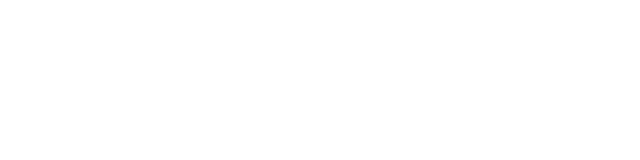
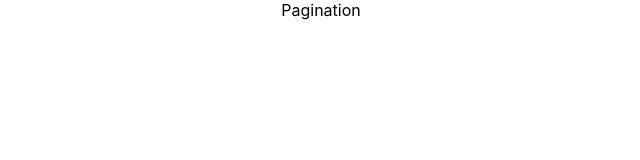
Before and after one commit to moonspark78/interview-react-n2, a React (Create React App) app: page / in a window 1280 px wide. Shown: the top 160 px of the page, without its empty margins (319-959 px from the left). Built offline with nearby package versions, Linux system fonts and the light colour scheme.

Commit message:
setup the fifth question  Question

```diff
--- a/package.json
+++ b/package.json
@@ -6,6 +6,7 @@
     "@testing-library/jest-dom": "^5.17.0",
     "@testing-library/react": "^13.4.0",
     "@testing-library/user-event": "^13.5.0",
+    "axios": "^1.6.5",
     "react": "^18.2.0",
     "react-dom": "^18.2.0",
     "react-scripts": "5.0.1",
--- a/src/App.js
+++ b/src/App.js
@@ -1,9 +1,12 @@
 import './App.css';
+import {Fourthh} from "./Components/Fourthh"
+import {Fifth} from "./Components/Fifth"
 
 function App() {
   return (
     <div className="App">
-
+      {/* <Fourthh/> */}
+       <Fifth/>
     </div>
   );
 }
--- /dev/null
+++ b/src/Components/Fifth.js
@@ -0,0 +1,12 @@
+import React, {useEffect, useState} from 'react'
+import axios from 'axios'
+
+/*
+Consigne : appeler l'api : https://jsonplaceholder.typicode.com/todos/ et afficher les todos a l'écran et implémenter une pagination
+*/
+
+export const Fifth = () => {
+  return (
+    <div>Pagination</div>
+  )
+}
--- /dev/null
+++ b/src/Components/Fourthh.js
@@ -0,0 +1,18 @@
+import React from 'react'
+
+/*
+Consigne : affiche la ligne en dessous en respectant le style imposé et sans les balise html
+<h1 style="volor:blue;">Some really useful content</h1>
+ */
+
+const data = "<h1 style='color:blue;'>Some really useful content</h1>"
+
+export const Fourthh = () => {
+
+
+  return (
+    <div dangerouslySetInnerHTML={{ __html: data}}>
+
+    </div>
+  )
+}
```
Also changed, not shown: 1 other file (tests, documents, lock files or other folders).
